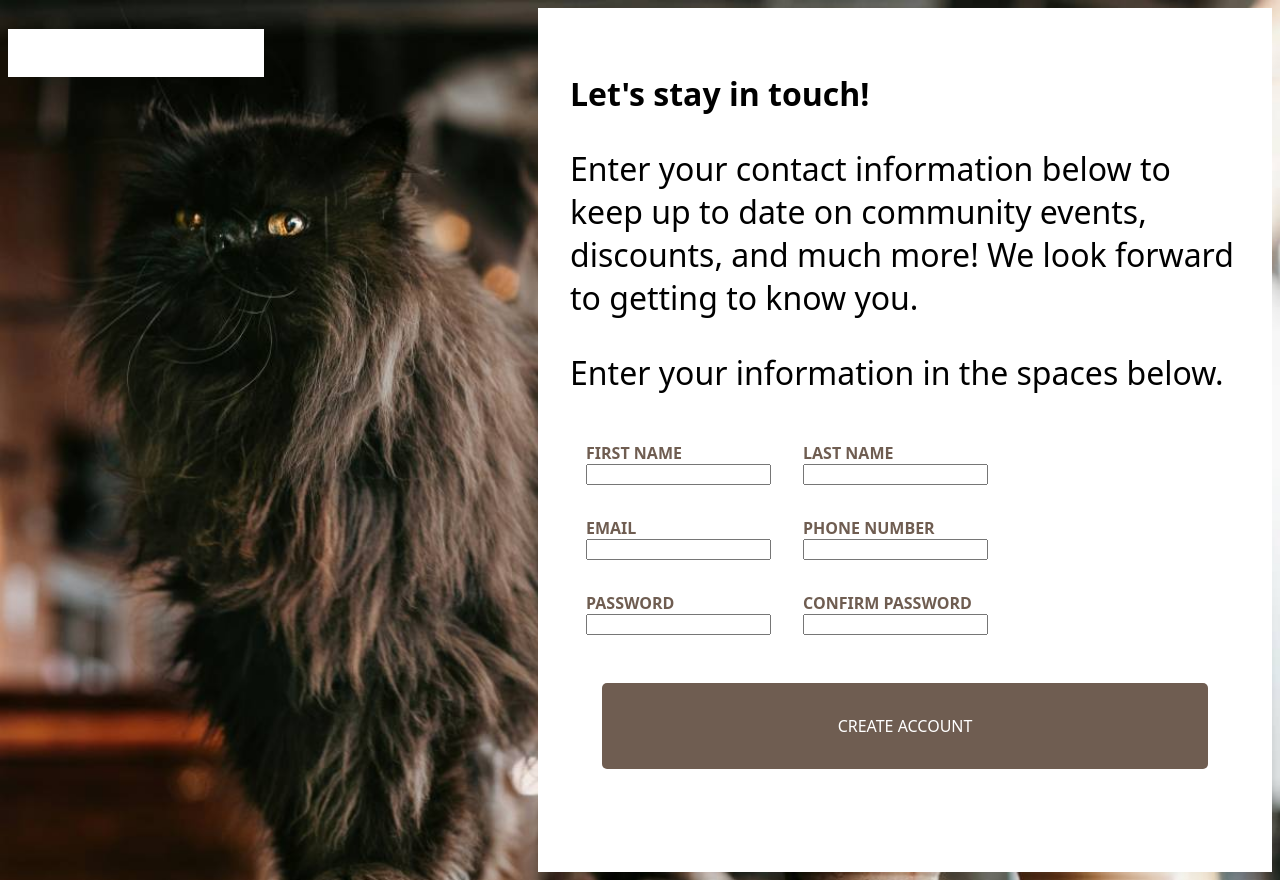
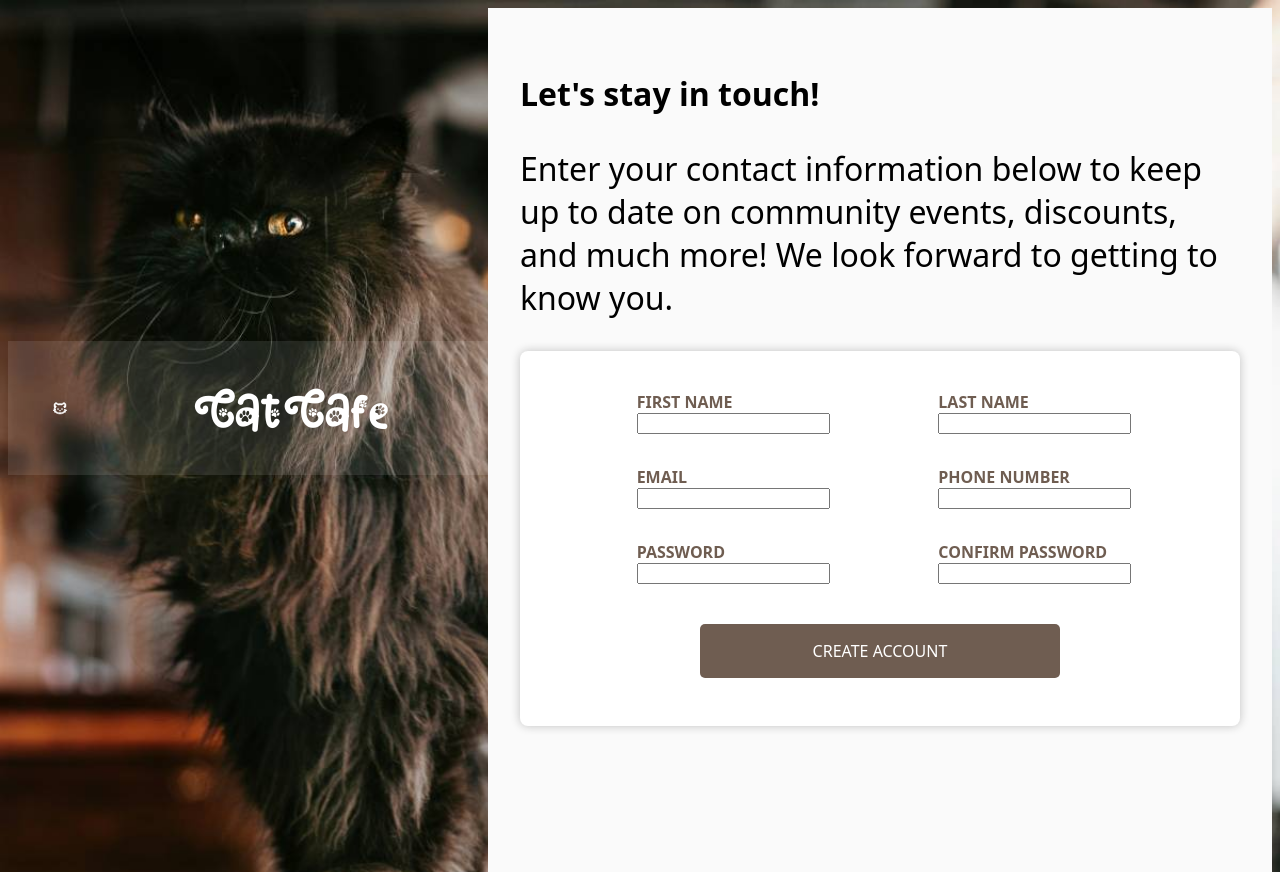
Before and after one commit to baumjessi/sign-up-form, a plain HTML site: page index.html in a window 1280 px wide. Drawn offline with Linux system fonts and the light colour scheme.

Commit message:
Update logo icon, font, and positioning
Change the .svg image used for the logo. Adjust
logo overlay's opacity and upload local font for
the logo using @font-face. Adjust alignment of
icon & logo within overlay div.

```diff
--- a/index.html
+++ b/index.html
@@ -7,18 +7,22 @@
     <link rel="stylesheet" href="style.css">
 </head>
 <body>
-    <div class="logo-overlay">
-        <h1>Cupid's Cat Cafe</h1>
+    <div class="logo-container">
+        <div class="logo">
+            <img id="pawprint" src="images/cat-icon.svg">
+            <h1>Cat Cafe</h1>
+        </div>
     </div>
 
     <div class="signup-body">
+        <div class="text-div">
         <p class="p1">Let's stay in touch!</p>
         <p class="p2">Enter your contact information below to keep up to date
            on community events, discounts, and much more! We look
            forward to getting to know you.
         </p>
-        <p>Enter your information in the spaces below.</p>
-        <form>
+        </div>
+        <form action="results.html" method="GET">
             <div class="form-row">
                 <div class="input-div">
                     <label for="firstname">First name</label>
--- a/style.css
+++ b/style.css
@@ -1,32 +1,63 @@
+@font-face {
+    src: url(fonts/cat_paw-webfont.woff);
+    font-family: 'Cat Paw';
+}
+
 body {
     display: flex;
     background-image: url(images/cat-coffee-medium.jpg);
     background-size: cover;
 }
 
-h1 {
-    font-family: system-ui, sans-serif;
-    font-weight: 300px;
-    color: white;
+html,body {
+    height:100%;
 }
 
-.logo-overlay {
-    width: 600px;
-    display: flex;
+h1 {
+    font-family: 'Cat Paw', sans-serif;
+    font-weight: normal;
+    font-size: 200px;
+    color: white;
+    width: 90%;
 }
 
-.logo-overlay h1 {
-    position: center;
-    background-color: white;
+.logo-container {
+    display: flex;
     justify-content: center;
-    height: 3rem;
+    align-items: center;
+    width: 40%;
+}
+
+.logo {
+    background-color: rgba(255, 255, 255, 10%);
+    color: white;
+    width: 100%;
+    display: flex;
+    align-items: center;
+}
+
+.logo h1 {
+    text-align: center;
+    font-size: 3rem;
+}
+
+.logo img {
+    fill: white;
+    height: 1ch;
+    width: 25%;
+    text-align: center;
 }
 
 .signup-body {
-    background-color: white;
+    float: right;
+    background-color:#fafafa;
     width: 60%;
     height: 100vh;
     padding: 2rem;
+    margin: -10 -10 -10 -10;
+    display: flex;
+    flex-direction: column;
+    align-items: stretch;
 }
 
 .signup-body p {
@@ -39,16 +70,23 @@ h1 {
 }
 
 form {
-    margin-left: auto;
-    margin-right: auto;
+    margin: 0 auto;
     display: flex;
     flex-direction: column;
+    background-color: white;
+    box-shadow: 0 0 10px #c1c1c1;
+    width: 100%;
+    margin: 0 auto;
+    padding-top: 24px;
+    padding-bottom: 48px;
+    border-radius: 8px;
 }
 
 .form-row {
     display: flex;
-    gap: 2rem;
-    margin: 1rem;
+    gap: 1rem;
+    padding: 16px;
+    justify-content: space-evenly;
 }
 
 label {
@@ -62,6 +100,7 @@ label {
 
 input {
     display: block;
+    width: 100%;
 }
 
 button {
@@ -73,7 +112,14 @@ button {
     text-transform: uppercase;
     border: none;
     border-radius: 5px;
-    padding: 2rem;
-    margin: 2rem;
+    padding: 16px;
+    margin: 0 auto;
+    margin-top: 24px;
+    width: 50%;
     box-shadow: 5px 5px;
 }
+
+#pawprint {
+    height: 1rem;
+    display: inline;
+}
```
Also changed, not shown: fonts/cat_paw-webfont.woff (added), fonts/cat_paw-webfont.woff2 (added), images/cat-icon.svg (added).
